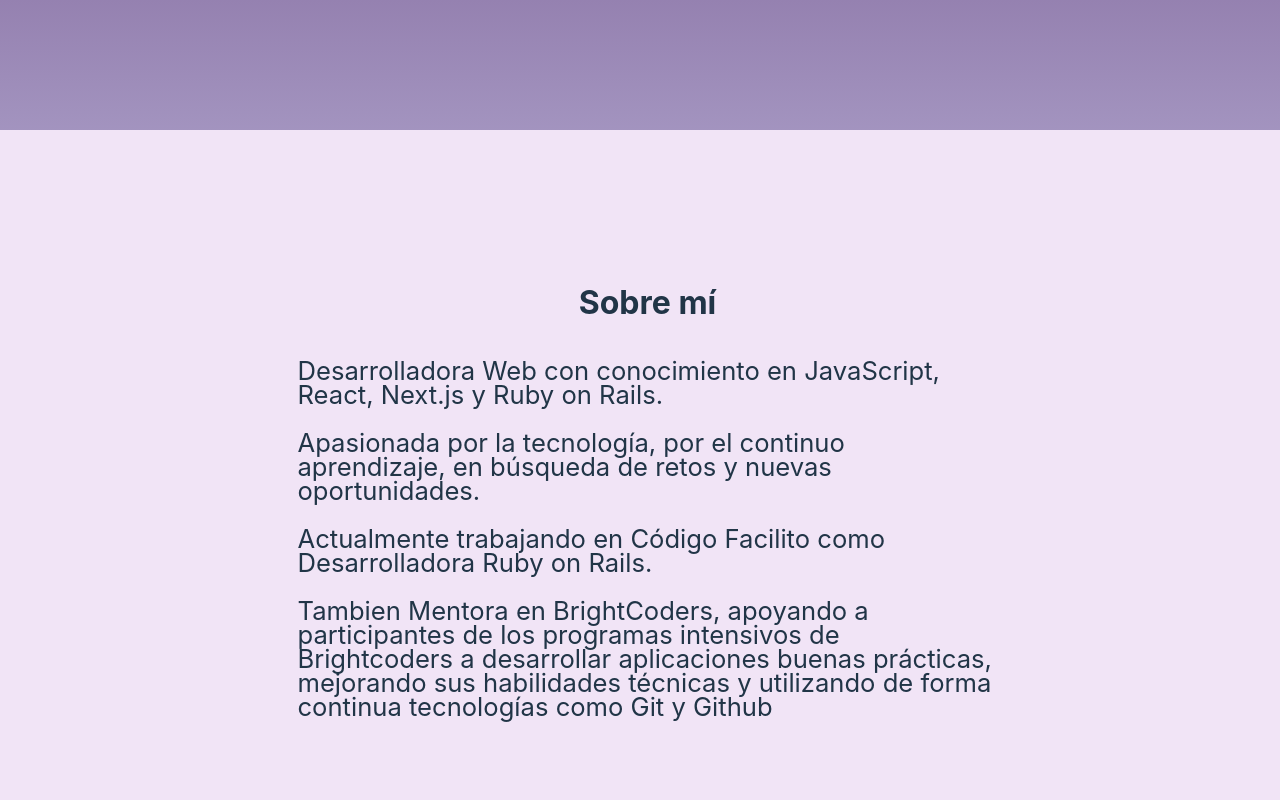
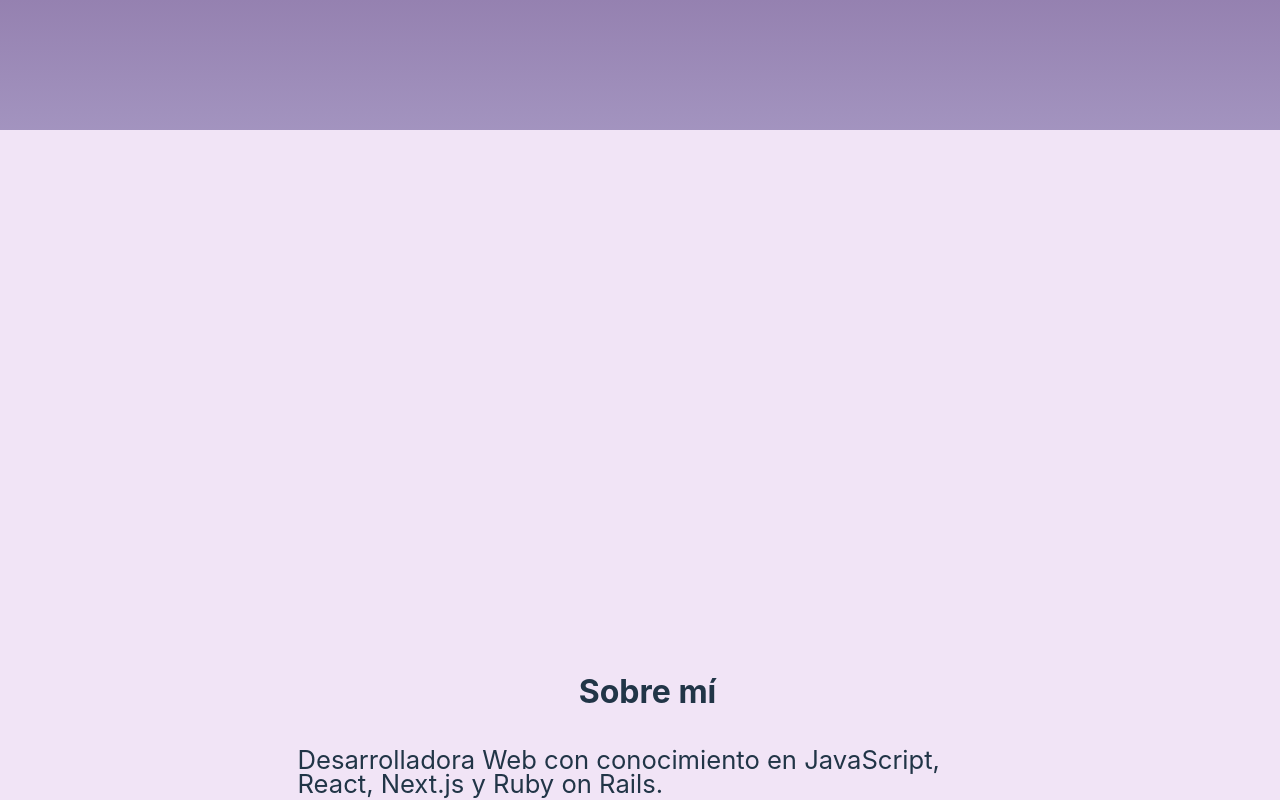
Before and after one commit to claunicole/Portfolio, a React (Vite) app: page / in a window 1280 px wide. Shown: the part 720-1520 px from the top of the page. Built offline with nearby package versions, Linux system fonts and the light colour scheme.

Commit message:
change height

```diff
--- a/src/About/About.css
+++ b/src/About/About.css
@@ -1,7 +1,7 @@
 .about-container{
     min-width: 250px;
     padding-left: 15px;
-    height: 85vh;
+    min-height: 85vh;
     background-color: #F1E4F6;
     color: #213547;
 }
```
